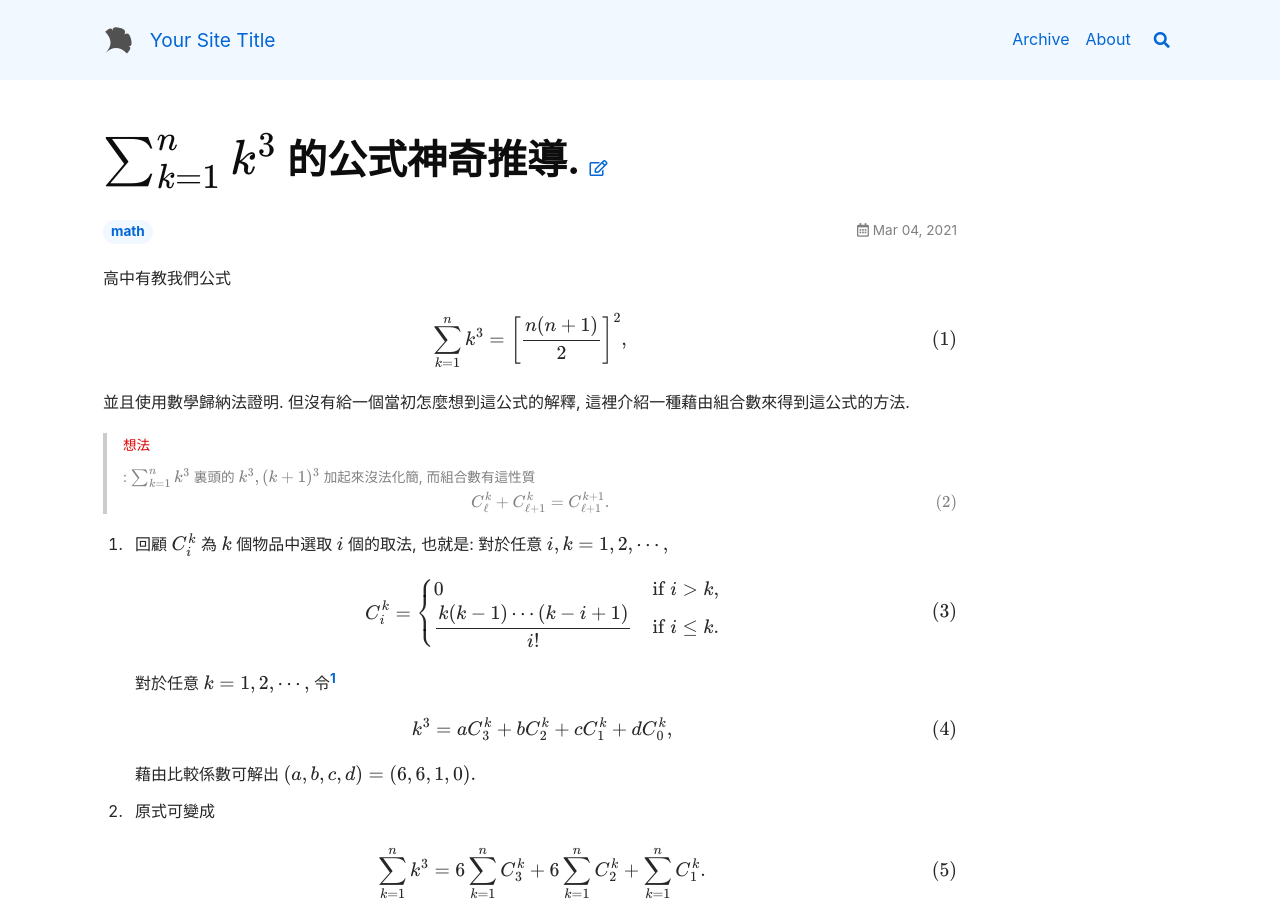
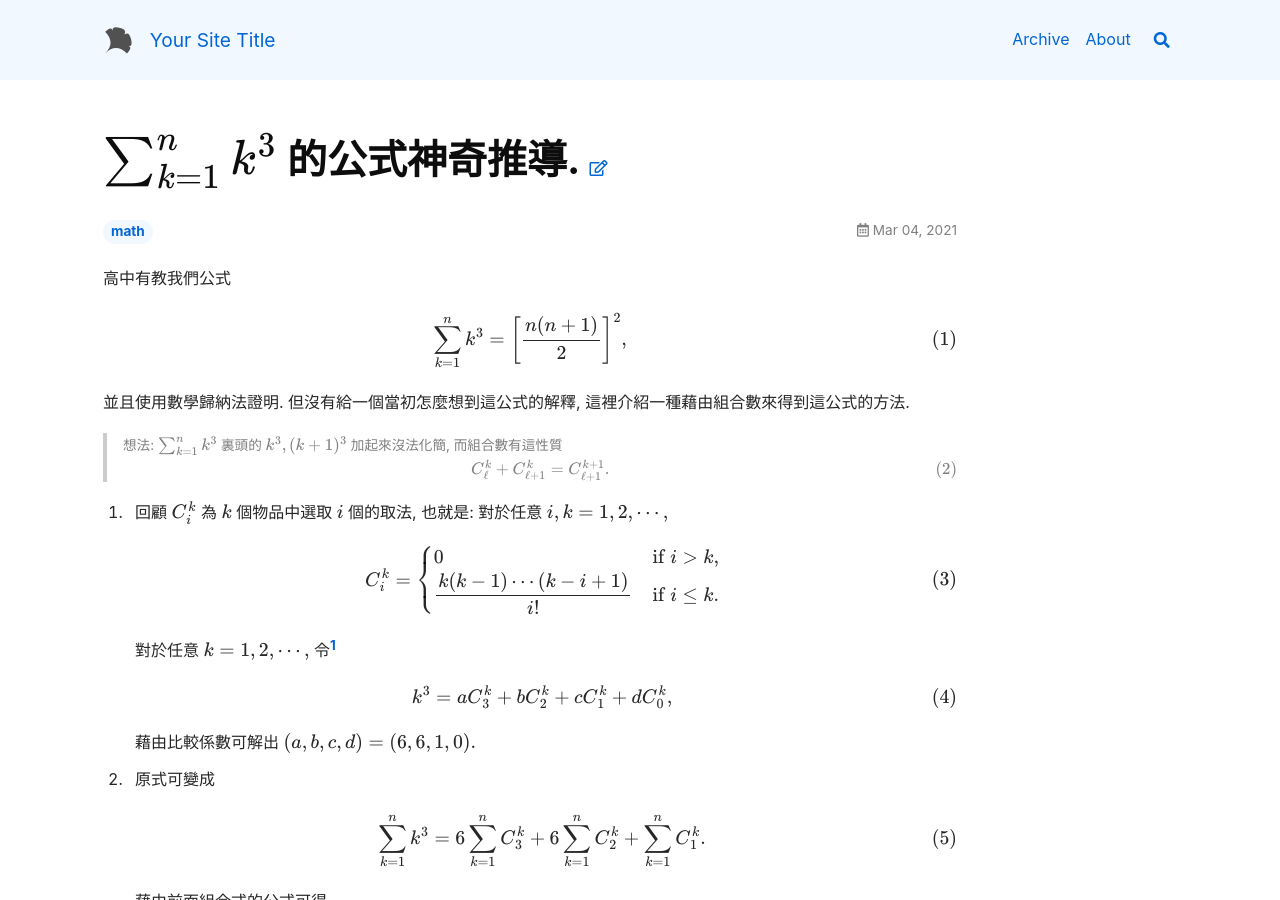
Before and after one commit to ChoCho66/ChoCho66.github.io, a Jekyll site: the page built from _posts/2021-03-04-sum_k_pow3.md, in a window 1280 px wide and 900 px high. Built offline with Jekyll 4.4.1, drawn with Linux system fonts in a browser that asks for light colours; nearby versions of some CDN libraries; formulas are drawn with MathJax 3.

Commit message:
Update 2021-03-04-sum_k_pow3.md

```diff
--- a/_posts/2021-03-04-sum_k_pow3.md
+++ b/_posts/2021-03-04-sum_k_pow3.md
@@ -17,7 +17,7 @@ $$
 但沒有給一個當初怎麼想到這公式的解釋,
 這裡介紹一種藉由組合數來得到這公式的方法.
 
-> <font color="#dd0000">想法</font> : $\sum_{k=1}^n k^3$ 裏頭的 $k^3,(k+1)^3$ 加起來沒法化簡, 而組合數有這性質
+> 想法: $\sum_{k=1}^n k^3$ 裏頭的 $k^3,(k+1)^3$ 加起來沒法化簡, 而組合數有這性質
 $$
 \begin{align}
 C_\ell^k + C_{\ell+1}^k = C_{\ell+1}^{k+1}.
```
